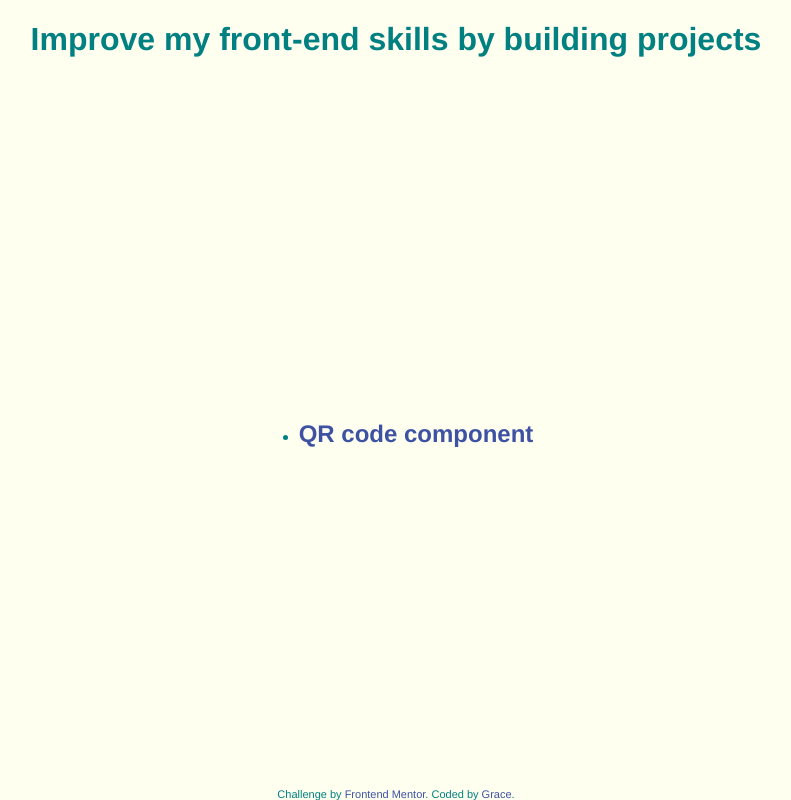
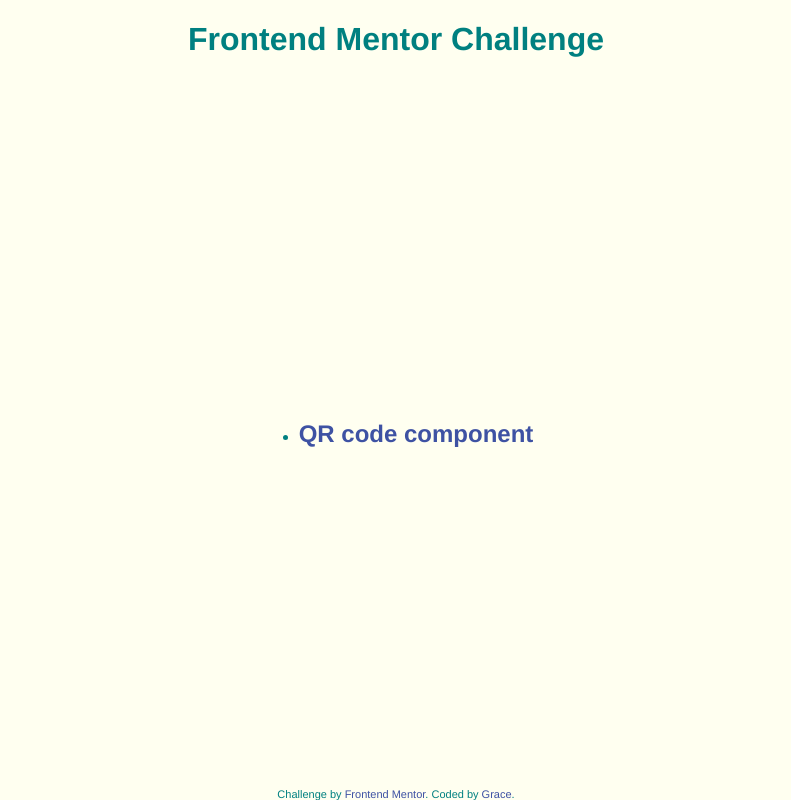
Before and after one commit to yahappylemon/frontend-mentor-practice, a plain HTML site: page index.html in a window 1280 px wide. Shown: the whole page, without its empty margins (244-1035 px from the left). Drawn offline with Linux system fonts and the light colour scheme.

```diff
--- a/index.html
+++ b/index.html
@@ -28,7 +28,7 @@
     </style>
   </head>
   <body>
-    <h1>Improve my front-end skills by building projects</h1>
+    <h1>Frontend Mentor Challenge</h1>
     <ul class="list">
       <li>
         <h2><a href="./QR-code-component/index.html">QR code component</a></h2>
```
Also changed, not shown: QR-code-component/images/solution-screenshot.png (added), 3 other files.
